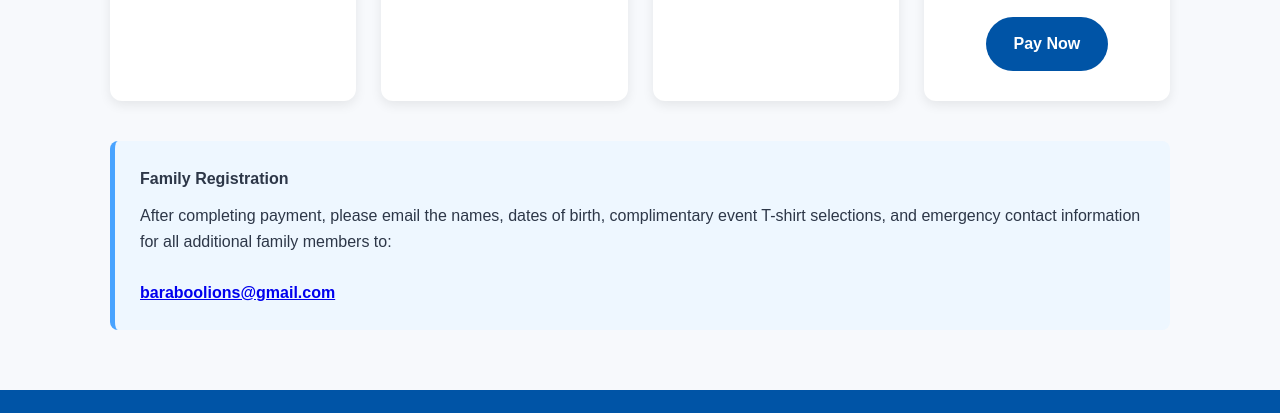
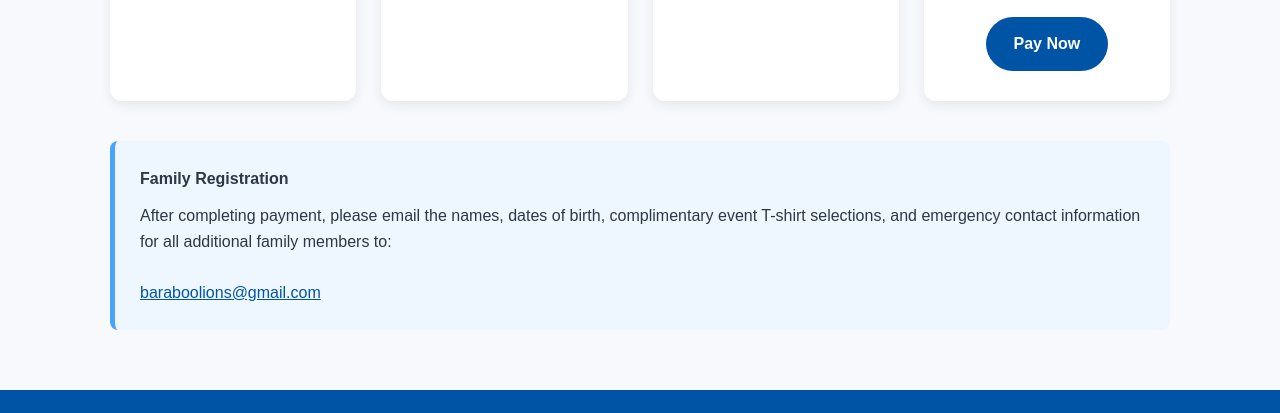
Before and after one commit to BarabooLions/strides, a plain HTML site: page payment.html in a window 1280 px wide. Shown: the part 697-1110 px from the top of the page. Drawn offline with Linux system fonts and the light colour scheme.

Commit message:
Update payment.html
Email link update

```diff
--- a/payment.html
+++ b/payment.html
@@ -271,7 +271,8 @@ Pay Now
 
         <br><br>
 
-        <a href="mailto:baraboolions@gmail.com?subject=2026%20Strides%20Against%20Diabetes%205K%20Family%20Registration" style="font-weight:bold;">
+        <a href="mailto:baraboolions@gmail.com?subject=2026%20Strides%20Against%20Diabetes%205K%20Family%20Registration"
+           style="color:var(--lions-blue);">
             baraboolions@gmail.com
         </a>
 
```
